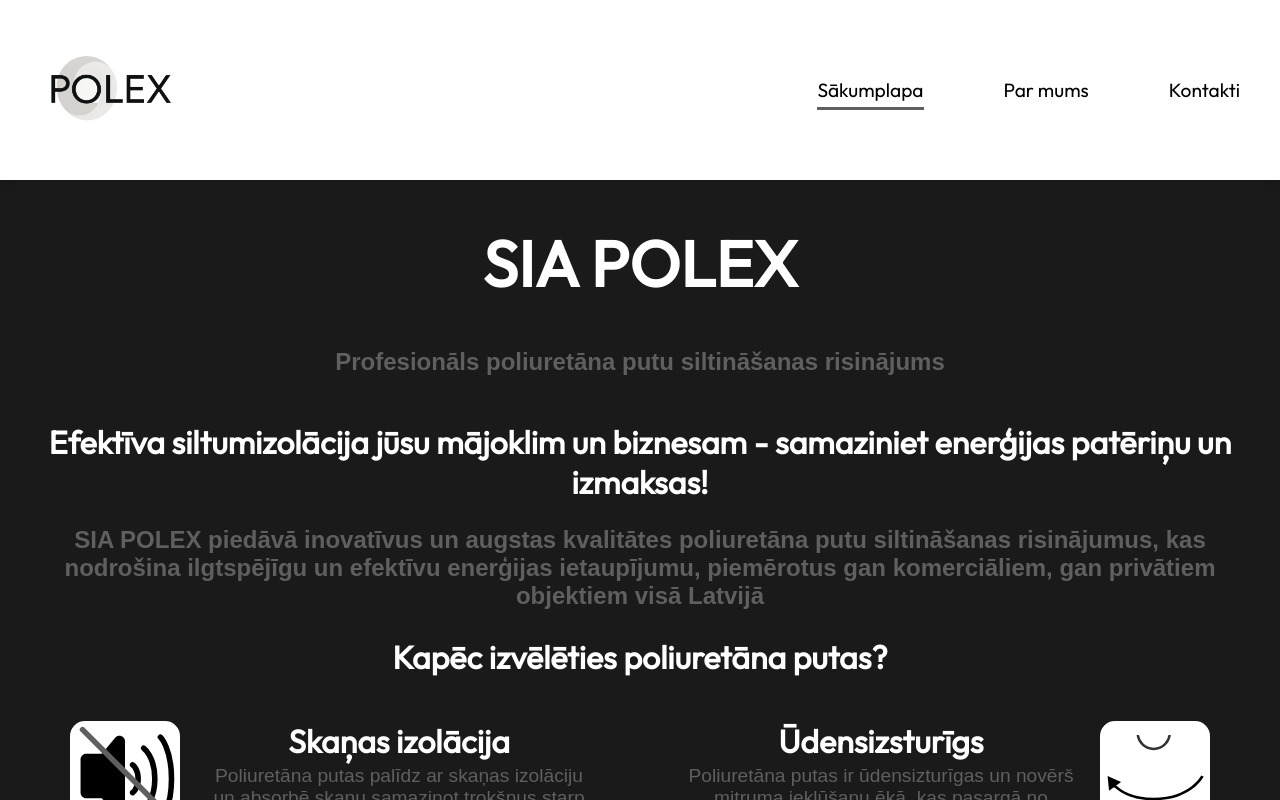
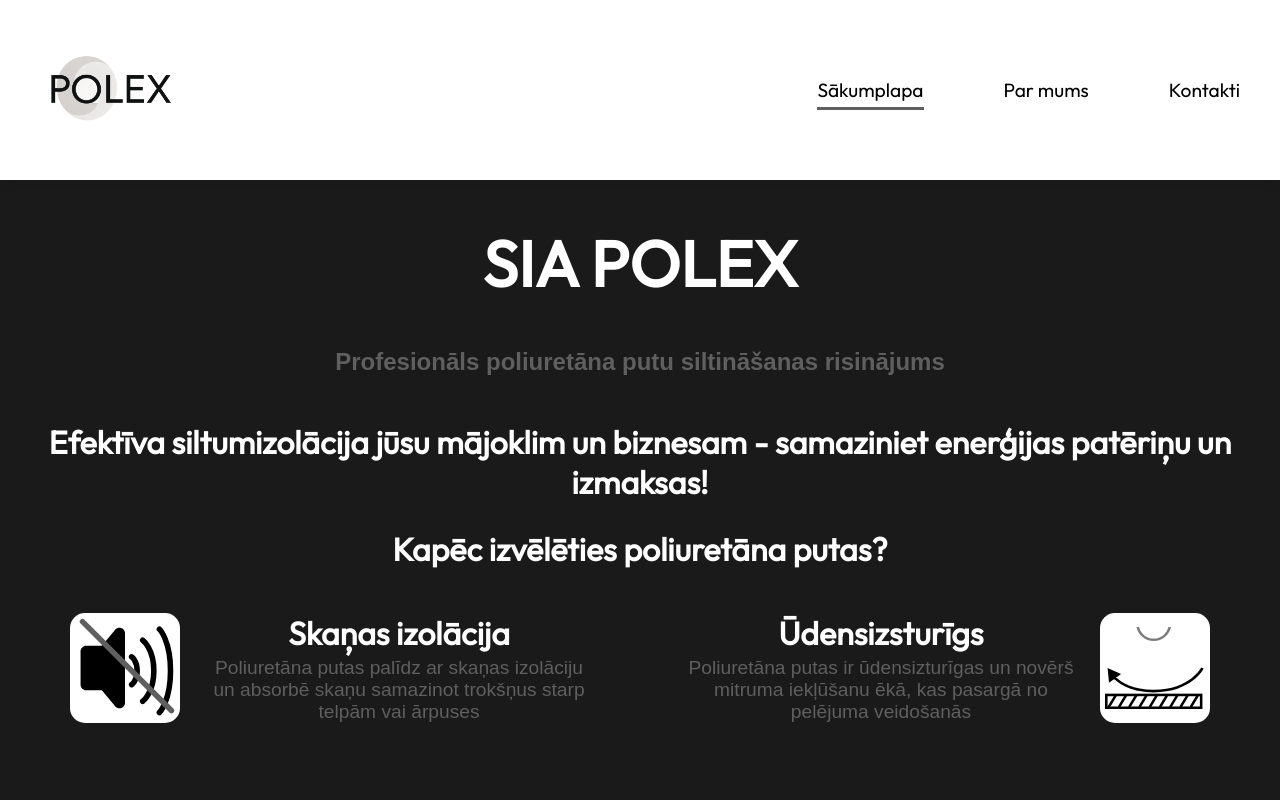
Before and after one commit to EduardsJ1/Polex, a React (Vite) app in the folder Polex/: page / in a window 1280 px wide. Shown: the top 800 px of the page. Built offline with nearby package versions, Linux system fonts and the light colour scheme.

Commit message:
footer fix

```diff
--- a/Polex/src/App.jsx
+++ b/Polex/src/App.jsx
@@ -1,4 +1,5 @@
 import Navbar from './components/Navbar';
+import Footer from './components/Footer';
 import './App.css'
 import React, { lazy, Suspense } from 'react';
 import { BrowserRouter as Router, Routes, Route } from 'react-router-dom';
@@ -18,6 +19,7 @@ function App() {
             <Route path="/kontakti" element={<Suspense fallback={<div>Loading...</div>}><Contact /></Suspense>} />
           </Routes>
       </div>
+      <Footer />
     </Router>
   )
 }
--- a/Polex/src/Pages/Contact.jsx
+++ b/Polex/src/Pages/Contact.jsx
@@ -1,7 +1,6 @@
 import React from 'react';
 import ContactForm from './Contact_form';
 import './Contact.css';
-import Footer from '../Components/Footer';
 function Contact() {
   return (
     <>
@@ -25,7 +24,6 @@ function Contact() {
         </div>
       </div>
     </div>
-    <Footer/>
     </>
   );
 }
--- a/Polex/src/Pages/Home.jsx
+++ b/Polex/src/Pages/Home.jsx
@@ -1,6 +1,4 @@
 import React from 'react';
-import { ReactComponent as SoundMuteIcon } from '../assets/icons/sound_figma_test.svg';
-import { ReactComponent as Icon } from '../assets/icons/Sound_mute.svg';
 import { ReactComponent as SoundIcon } from '../components/icons/soundIcon.jsx';
 import { ReactComponent as DropletIcon } from '../components/icons/dropletIcon.jsx';
 import { ReactComponent as HourglassIcon } from '../components/icons/hourglassIcon.jsx';
@@ -10,9 +8,7 @@ import { ReactComponent as StickyIcon } from '../components/icons/stickyIcon.jsx
 import HeatInsulation from './home_components/HeatInsulation.jsx';
 import Service from './home_components/Service.jsx';
 import ContactForm  from './Contact_form.jsx';
-import Footer from '../components/Footer.jsx';
 function Home() {
-    const viewBox = "-2 -2 24 24";
 
   return (
     <>
@@ -23,7 +19,6 @@ function Home() {
         </div>
         <div className="home-text-container">
             <h2>Efektīva siltumizolācija jūsu mājoklim un biznesam - samaziniet enerģijas patēriņu un izmaksas!</h2>
-            <h3>SIA POLEX piedāvā inovatīvus un augstas kvalitātes poliuretāna putu siltināšanas risinājumus, kas nodrošina ilgtspējīgu un efektīvu enerģijas ietaupījumu, piemērotus gan komerciāliem, gan privātiem objektiem visā Latvijā</h3>
         </div>
         <div className='home-information-container'>
             <h2>Kapēc izvēlēties poliuretāna putas?</h2>
@@ -95,7 +90,6 @@ function Home() {
             <ContactForm/>
         </div>
     </div>
-    <Footer/>
     </>
   );
 }
```
